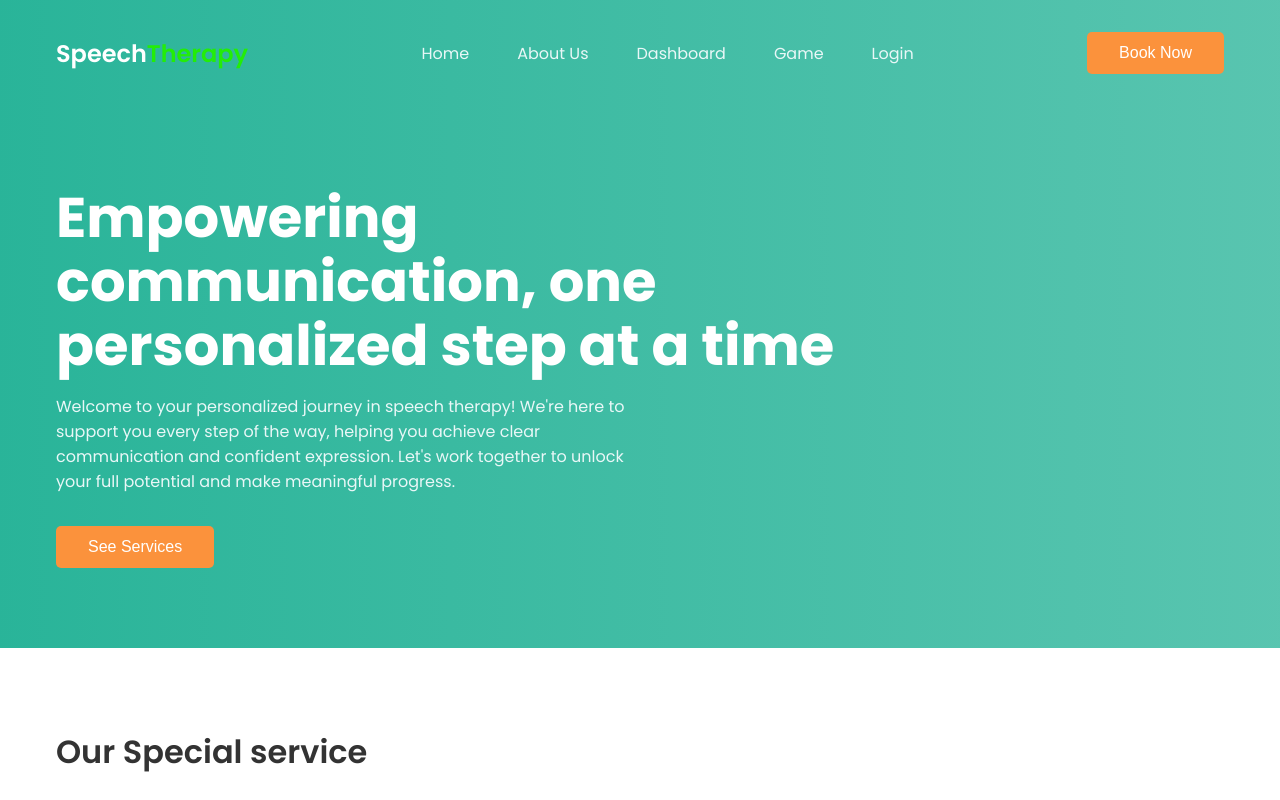
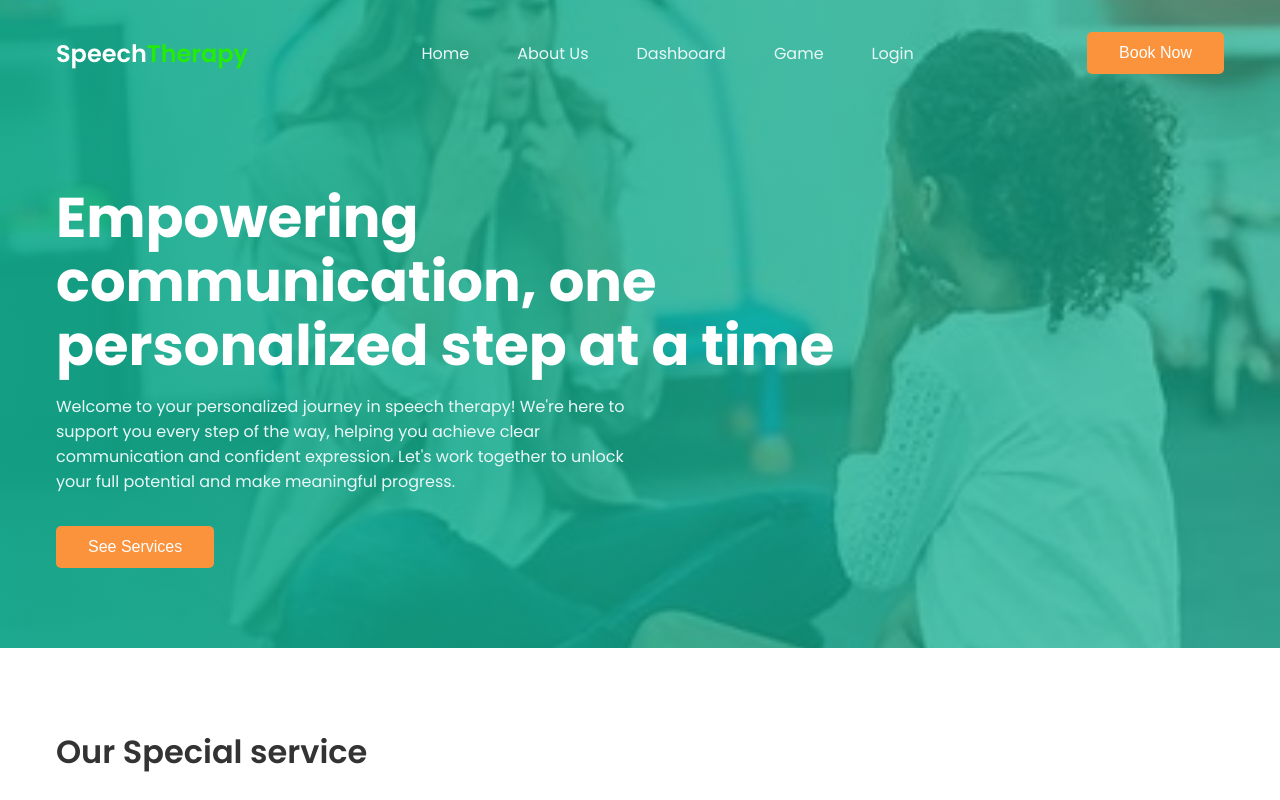
Before and after one commit to AdvaitNair0806/SpeechTherapySIH, a plain HTML site: page index.html in a window 1280 px wide. Shown: the top 800 px of the page. Drawn offline with nearby package versions, Linux system fonts and the light colour scheme.

Commit message:
Update styles.css

```diff
--- a/styles.css
+++ b/styles.css
@@ -66,7 +66,7 @@ header {
       rgba(18, 172, 142, 0.9),
       rgba(18, 172, 142, 0.7)
     ),
-    url("assets/header.jpg");
+    url("header.jpg");
   background-position: center center;
   background-size: cover;
   background-repeat: no-repeat;
```
